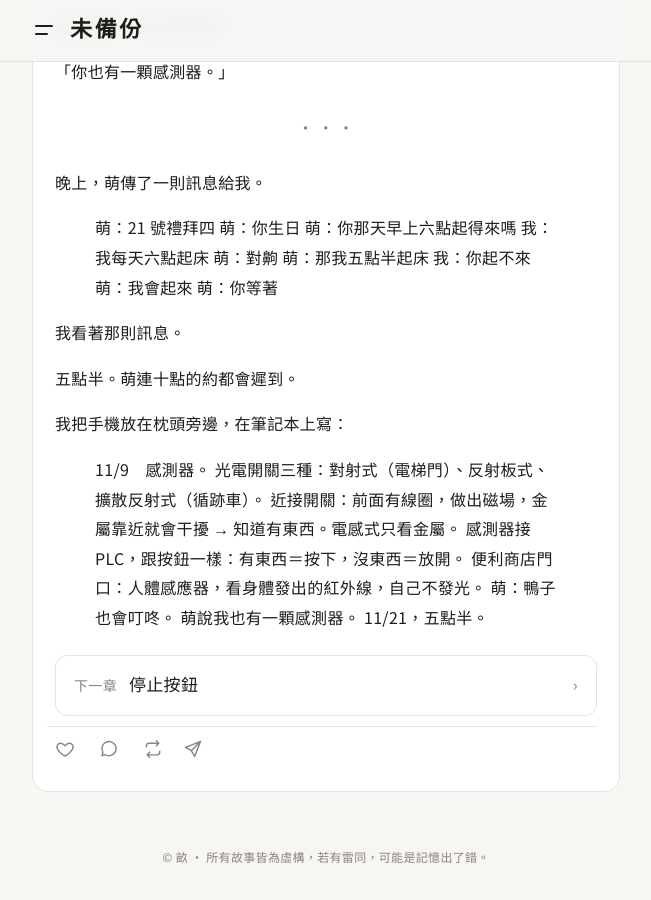
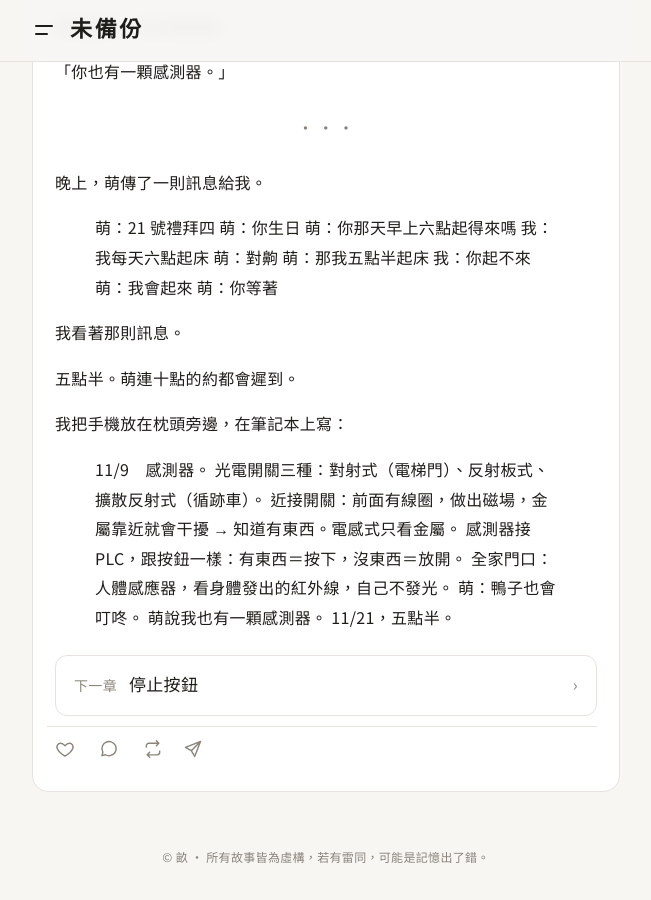
Before and after one commit to Sierra2121/weibeifen, a Jekyll site: the page built from _posts/2024-11-09-gongdi21.md, in a window 1280 px wide and 900 px high, scrolled down 6683 px. Shown: the whole window, without its empty margins (314-965 px from the left). Built offline with Jekyll 4.4.1, drawn with Linux system fonts in a browser that asks for light colours; some of the changed text lies outside the part shown.

Commit message:
《共地》第21篇便利商店改為全家
Co-Authored-By: Claude Opus 5.5 <noreply@anthropic.com>
Claude-Session: https://claude.ai/code/session_01VPttWSzmLwLn5s7vBPCwag

```diff
--- a/_posts/2024-11-09-gongdi21.md
+++ b/_posts/2024-11-09-gongdi21.md
@@ -5,7 +5,7 @@ character: chuan
 novel: gongdi
 chapter: 21
 teaser: |
-  便利商店的門口，有一顆小小的黑色盒子。
+  全家的門口，有一顆小小的黑色盒子。
 
   你一走進去，它就「叮咚」。
 
@@ -154,7 +154,7 @@ X0 的小燈亮了。Y0 的小燈也亮了。板子上的紅色指示燈亮了
 
 禮拜六，我跟萌約在中興大學。
 
-跑完步，我們去旁邊的便利商店買水。
+跑完步，我們去旁邊的全家買水。
 
 我們走到門口。自動門打開，一個很熟悉的聲音響了：
 
@@ -262,7 +262,7 @@ X0 的小燈亮了。Y0 的小燈也亮了。板子上的紅色指示燈亮了
 > 光電開關三種：對射式（電梯門）、反射板式、擴散反射式（循跡車）。
 > 近接開關：前面有線圈，做出磁場，金屬靠近就會干擾 → 知道有東西。電感式只看金屬。
 > 感測器接 PLC，跟按鈕一樣：有東西＝按下，沒東西＝放開。
-> 便利商店門口：人體感應器，看身體發出的紅外線，自己不發光。
+> 全家門口：人體感應器，看身體發出的紅外線，自己不發光。
 > 萌：鴨子也會叮咚。
 > 萌說我也有一顆感測器。
 > 11/21，五點半。
```
